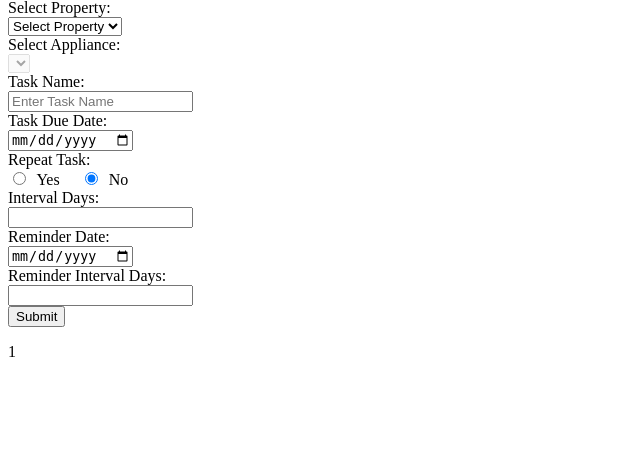
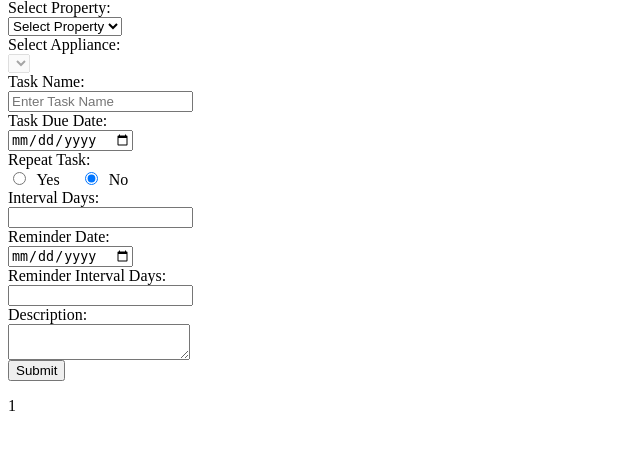
Before and after one commit to tendhar44/Home_Maintenance_Manager, a PHP site: template app/views/listAll-task-page.php in a window 1280 px wide. Shown: the part 89-539 px from the top of the page, without its empty margins (0-640 px from the left). Run offline with PHP 8.4, Linux system fonts and the light colour scheme; a user stored in the database is signed in; the template is opened without the code that fills it: most values are stand-ins (such as "Sample title", 1, 10 or a date in 2020); lists and menus that the app fills with data are empty.

Commit message:
fix add task on list all task page

```diff
--- a/app/core/Model.php
+++ b/app/core/Model.php
@@ -90,6 +90,4 @@ class Model {
         return $associativeArray;
     }
 
-
-
 }
--- a/app/views/add-task-page.php
+++ b/app/views/add-task-page.php
@@ -18,8 +18,8 @@
         Task Due Date: <br> <input type="date" name="taskDue"><br><br>
 
         <!-- one time task = 0, and repeat task = 1 -->
-        Repeat Task: <br> <input type="radio" name="repeatTask" value="1">&nbsp Yes
-        <br><input type="radio" name="repeatTask" value="0" checked="checked">&nbsp No<br><br>
+        Repeat Task: <br> <input type="radio" name="repeatTask" value="1">&nbsp; Yes
+        <br><input type="radio" name="repeatTask" value="0" checked="checked">&nbsp; No<br><br>
         Interval Days:<br> <input type="number" name="intervalDay" value="1"><br><br>
         Task Reminder Date:<br> <input type="date" name="taskReminder"><br><br>
         Reminder Interval Days:<br> <input type="number" name="reminderInterval"><br><br>
@@ -28,7 +28,7 @@
         <!--<input type="hidden" name="taskActiveStatus" value="1">-->
         <input type="hidden" name="taskComplete" value="0">
         <input type="hidden" name="appId" value="<?php echo $data['appId']; ?>">
-        <input type="hidden" name="userId" value="<?php echo $_SESSION['userid']; ?>">
+        <input type="hidden" name="proId" value="<?php echo $data['proNum']; ?>">
 
         <input type="submit" value="Submit">
     </form>
--- a/app/views/listAll-task-page.php
+++ b/app/views/listAll-task-page.php
@@ -5,7 +5,7 @@
 	<div id="listAll-property">
 		<button id="createTaskButton" type="button" class="btn btn-primary">Create Task</button>
 
-		<form id="taskForm" class="form-horizontal" action="/action_page.php">
+		<form id="taskForm" class="form-horizontal" action="/home_maintenance_manager/public/taskcontroller/listAll/<?php echo $_SESSION['userid']; ?>" method="post">
 
 			<div class="form-group">
 				<label class="control-label col-sm-4" for="propertyList">Select Property:</label>
@@ -19,7 +19,7 @@
 			<div class="form-group">
 				<label class="control-label col-sm-4" for="applianceSelector">Select Appliance:</label>
 				<div class="col-sm-12">
-					<select class="form-control" id="applianceSelector" disabled>
+					<select class="form-control" name="proAppID" id="applianceSelector" disabled>
 					</select>
 				</div>
 			</div>
@@ -27,45 +27,54 @@
 			<div class="form-group">
 				<label class="control-label col-sm-4" for="taskName">Task Name:</label>
 				<div class="col-sm-12">
-					<input class="form-control" id="taskName" placeholder="Enter Task Name">
+					<input class="form-control" name="taskName" id="taskName" placeholder="Enter Task Name">
 				</div>
 			</div>
 
 			<div class="form-group">
-				<label class="control-label col-sm-4" for="dueDate">Task Due Date:</label>
+				<label class="control-label col-sm-4" for="taskDue">Task Due Date:</label>
 				<div class="col-sm-12">
-					<input type="date" class="form-control" id="dueDate">
+					<input type="date" class="form-control" name="taskDue" id="taskDue">
 				</div>
 			</div>
 
 			<div class="form-group">
 				<label class="control-label col-sm-4">Repeat Task:</label>
 				<div class="col-sm-12">
-					<input type="radio" name="repeatTask" value="1">&nbsp Yes &nbsp &nbsp
-					<input type="radio" name="repeatTask" value="0" checked="checked">&nbsp No
+					<input type="radio" name="repeatTask" value="1">&nbsp; Yes &nbsp; &nbsp;
+					<input type="radio" name="repeatTask" value="0" checked="checked">&nbsp; No
 				</div>
 			</div>
 
 			<div class="form-group">
 				<label class="control-label col-sm-4" for="intervalDay">Interval Days:</label>
 				<div class="col-sm-12">
-					<input type="number" class="form-control" id="intervalDay">
+					<input type="number" class="form-control" name="intervalDay" id="intervalDay">
 				</div>
 			</div>
 
 			<div class="form-group">
 				<label class="control-label col-sm-4" for="taskReminder">Reminder Date:</label>
 				<div class="col-sm-12">
-					<input type="date" class="form-control" id="taskReminder">
+					<input type="date" class="form-control" name="taskReminder" id="taskReminder">
 				</div>
 			</div>
 
 			<div class="form-group">
 				<label class="control-label col-sm-4" for="reminderInterval">Reminder Interval Days:</label>
 				<div class="col-sm-12">
-					<input type="number" class="form-control" id="reminderInterval">
+					<input type="number" class="form-control" name="reminderInterval" id="reminderInterval">
 				</div>
 			</div>
+
+			<div class="form-group">
+				<label class="control-label col-sm-4" for="taskDes">Description:</label>
+				<div class="col-sm-12">
+					 <textarea name="taskDes" class="form-control" id="taskDes"></textarea>
+				</div>
+			</div>
+
+        	<input type="hidden" name="taskComplete" value="0">
 
 			<div class="form-group">
 				<div class="col-sm-offset-2 col-sm-10">
```
Also changed, not shown: app/controllers/TaskController.php (+9 -2 lines), app/models/TaskManagement.php (+13 -7 lines).
